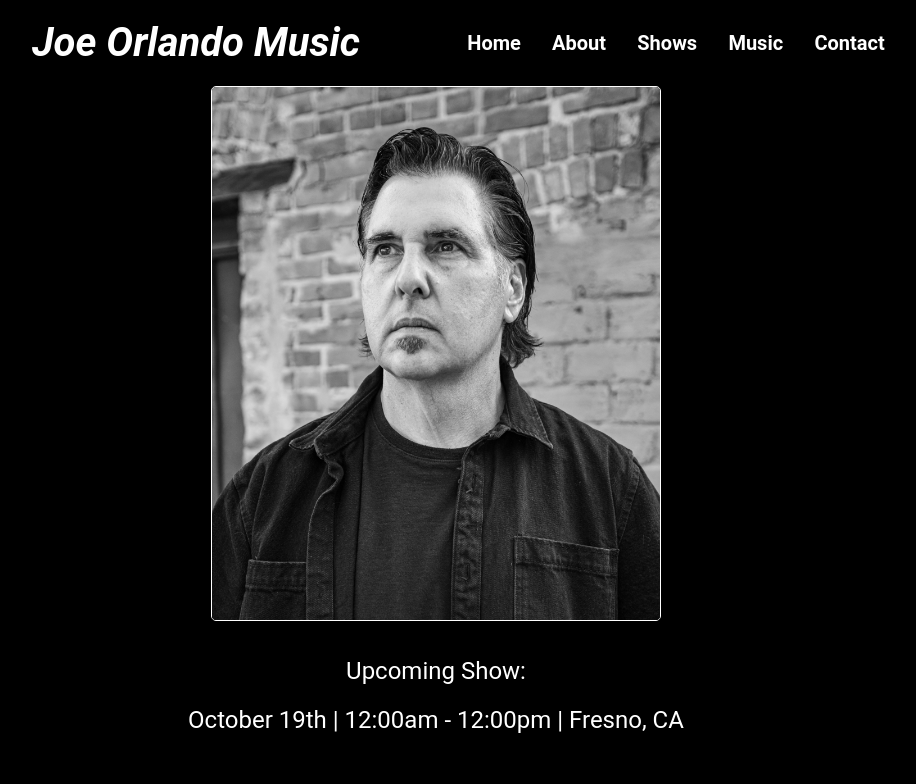
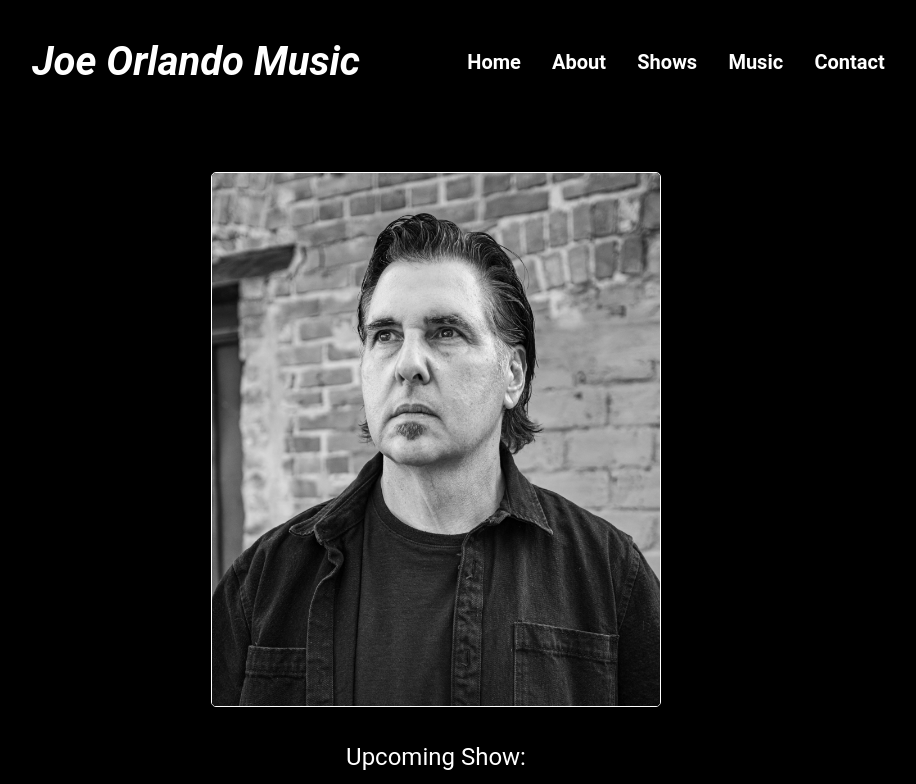
Before and after one commit to Robertjo97/JoeOrlandoMusic, a React (Vite) app: page / in a window 1280 px wide. Shown: the top 784 px of the page, without its empty margins (204-1120 px from the left). Built offline with nearby package versions, Linux system fonts and the light colour scheme.

Commit message:
adjust padding

```diff
--- a/src/components/Navbar.css
+++ b/src/components/Navbar.css
@@ -1,8 +1,8 @@
 .nav-container {
   display: flex;
   justify-content: center;
-  padding-top: 1%;
-  padding-bottom: 1%;
+  padding-top: 2rem;
+  padding-bottom: 5rem;
 }
 
 nav {
```
